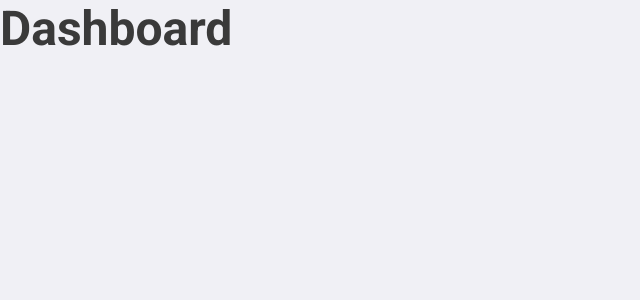
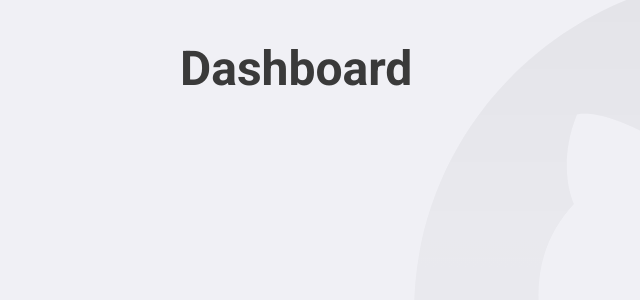
Before and after one commit to ChristySchott/gostack-github-explorer, a React (Create React App) app: page / in a window 1280 px wide. Shown: the top 300 px of the page, without its empty margins (0-640 px from the left). Built offline with nearby package versions, Linux system fonts and the light colour scheme.

Commit message:
feat: update background

```diff
--- a/src/styles/global.ts
+++ b/src/styles/global.ts
@@ -1,4 +1,6 @@
 import { createGlobalStyle } from 'styled-components';
+
+import githubBackground from '../assets/github.svg';
 
 export default createGlobalStyle`
   * {
@@ -9,11 +11,21 @@
   }
 
   body {
-    background: #F0F0F5;
+    background: #F0F0F5 url(${githubBackground}) no-repeat 70% top;
     -webkit-font-smoothing: antialiased;
   }
 
   body, input, button {
     font: 16px Roboto, sans-serif;
   }
+
+  #root {
+    max-width: 960px;
+    margin: 0 auto;
+    padding: 40px 20px;
+  }
+
+  button {
+    cursor: pointer;
+  }
 `;
```
Also changed, not shown: src/assets/github.svg (added).
